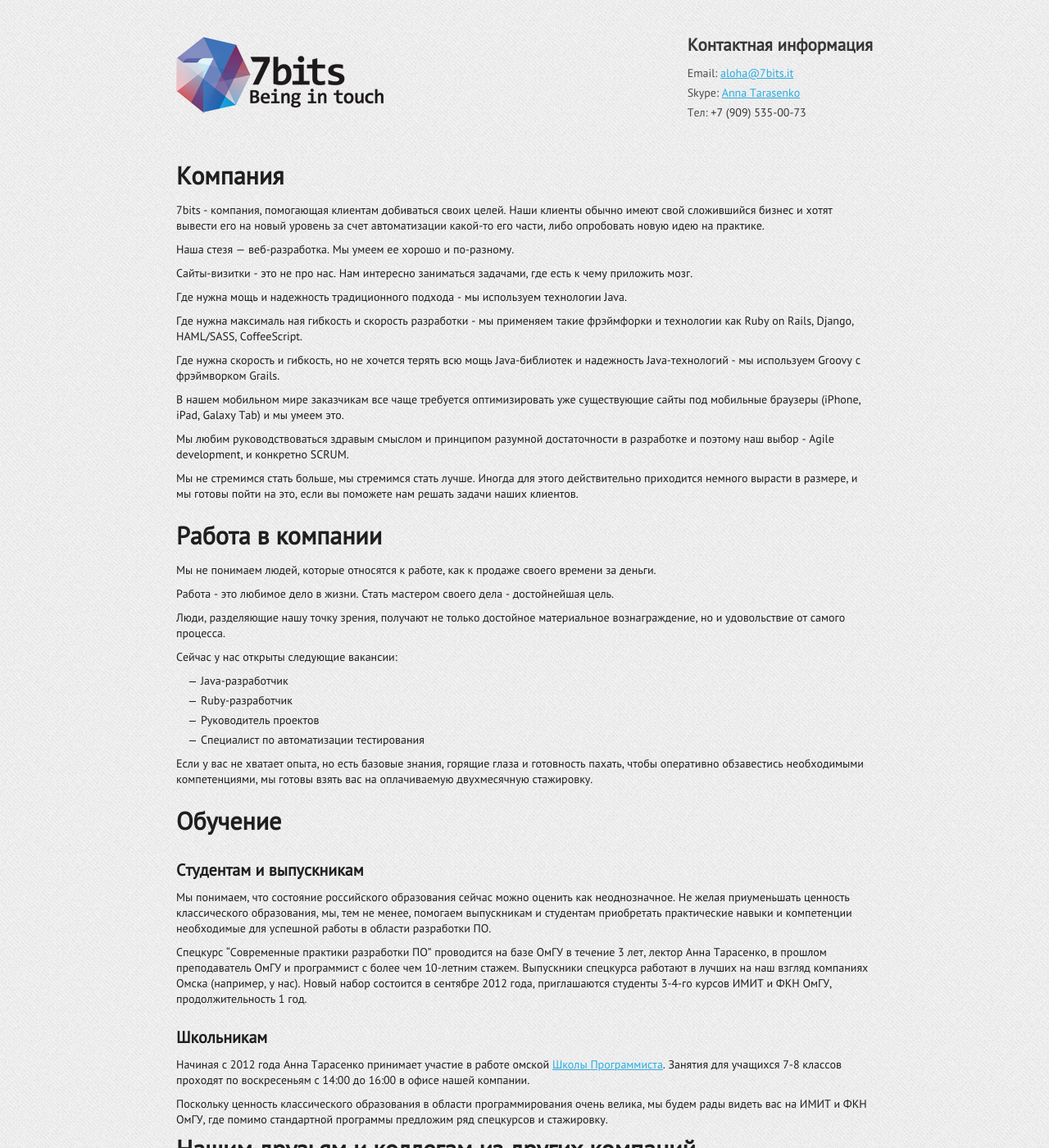
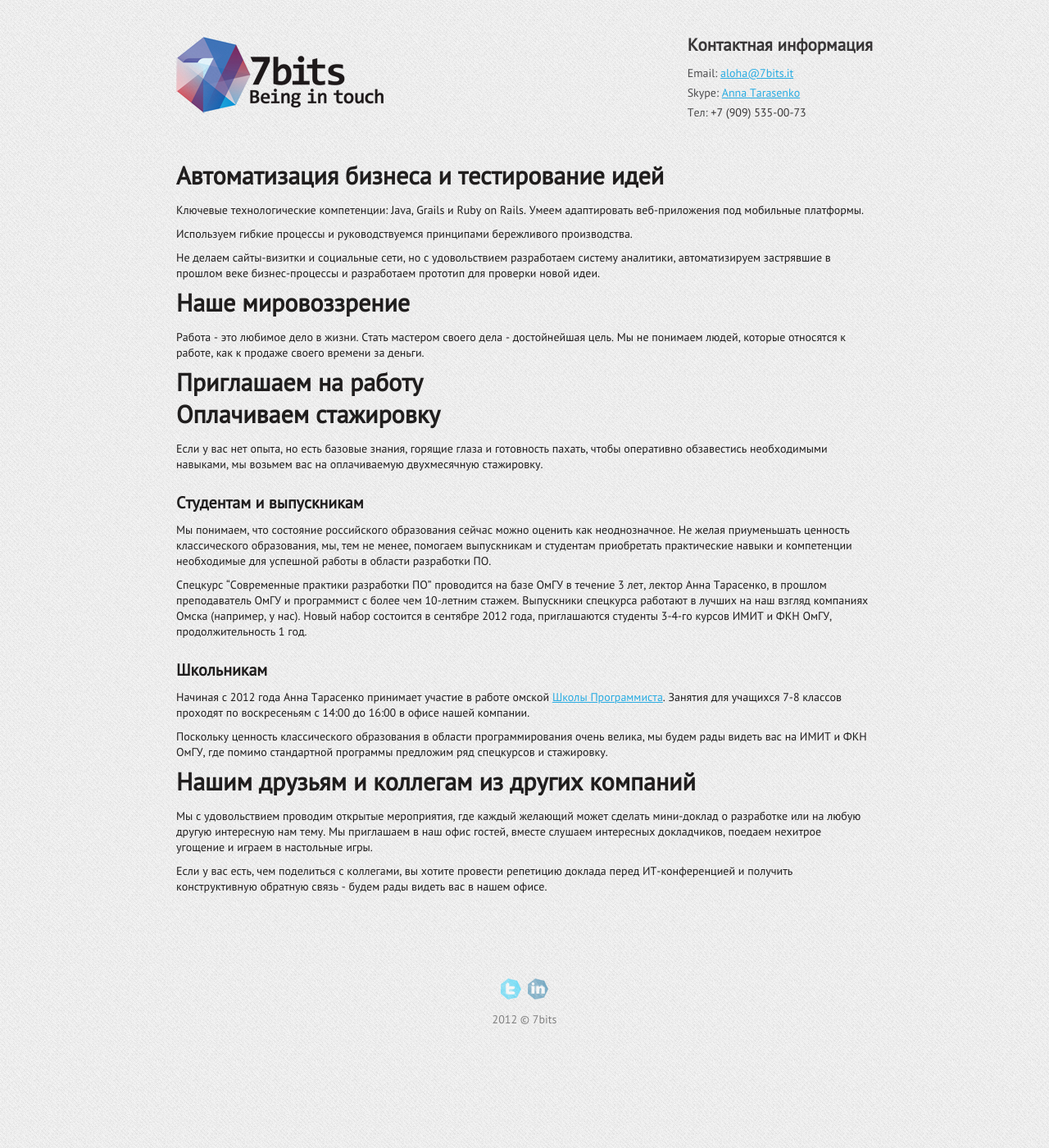
Before and after one commit to AnnieOmsk/7bits, a Jekyll site: the page built from index.md, in a window 1280 px wide and 1400 px high. Shown: the whole window at 82% size. Built offline with Jekyll 4.4.1, drawn with Linux system fonts in a browser that asks for light colours; Markdown is read by kramdown in place of the engine named in the settings.

Commit message:
Updated index.md

```diff
--- a/index.md
+++ b/index.md
@@ -2,45 +2,30 @@
 layout: default
 title: Компания
 ---
-#Компания
+#Автоматизация бизнеса и тестирование идей
 
-7bits - компания, помогающая клиентам добиваться своих целей. Наши клиенты обычно имеют свой сложившийся бизнес и хотят вывести его на новый уровень за счет автоматизации какой-то его части, либо опробовать новую идею на практике.
+Ключевые технологические компетенции: Java, Grails и Ruby on Rails.
+Умеем адаптировать веб-приложения под мобильные платформы.
 
-Наша стезя &mdash; веб-разработка. Мы умеем ее хорошо и по-разному.
+Используем гибкие процессы и руководствуемся принципами бережливого производства.
 
-Сайты-визитки - это не про нас. Нам интересно заниматься задачами, где есть к чему приложить мозг.
-
-Где нужна мощь и надежность традиционного подхода - мы используем технологии Java.
-
-Где нужна максималь	ная гибкость и скорость разработки - мы применяем такие фрэймфорки и технологии как Ruby on Rails, Django, HAML/SASS, CoffeeScript.
-
-Где нужна скорость и гибкость, но не хочется терять всю мощь Java-библиотек и надежность Java-технологий - мы используем Groovy с фрэймворком Grails.
-
-В нашем мобильном мире заказчикам все чаще требуется оптимизировать уже существующие сайты под мобильные браузеры (iPhone, iPad, Galaxy Tab) и мы умеем это.
-
-Мы любим руководствоваться здравым смыслом и принципом разумной достаточности в разработке и поэтому наш выбор - Agile development, и конкретно SCRUM.
-
-Мы не стремимся стать больше, мы стремимся стать лучше. Иногда для этого действительно приходится немного вырасти в размере, и мы готовы пойти на это, если вы поможете нам решать задачи наших клиентов.
+Не делаем сайты-визитки и социальные сети, но с удовольствием разработаем систему аналитики, автоматизируем застрявшие в прошлом веке бизнес-процессы и разработаем прототип для проверки новой идеи.
 
 
-##Работа в компании
-
+# Наше мировоззрение
+Работа - это любимое дело в жизни. Стать мастером своего дела - достойнейшая цель.
 Мы не понимаем людей, которые относятся к работе, как к продаже своего времени за деньги.
 
-Работа - это любимое дело в жизни. Стать мастером своего дела - достойнейшая цель.
 
-Люди, разделяющие нашу точку зрения, получают не только достойное материальное вознаграждение, но и удовольствие от самого процесса.
 
-Сейчас у нас открыты следующие вакансии:
+#Приглашаем на работу
 
-- Java-разработчик
-- Ruby-разработчик
-- Pуководитель проектов
-- Cпециалист по автоматизации тестирования
+#Оплачиваем стажировку
 
-Если у вас не хватает опыта, но есть базовые знания, горящие глаза и готовность пахать, чтобы оперативно обзавестись необходимыми компетенциями, мы готовы взять вас на оплачиваемую двухмесячную стажировку.
+Если у вас нет опыта, но есть базовые знания, горящие глаза и готовность пахать, чтобы оперативно обзавестись необходимыми навыками, мы возьмем вас на оплачиваемую двухмесячную стажировку.
 
-##Обучение
+
+
 
 
 ###Студентам и выпускникам
```
